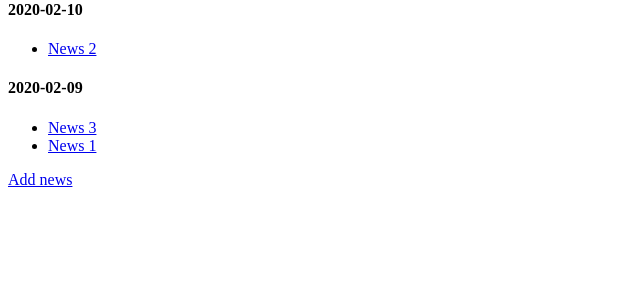
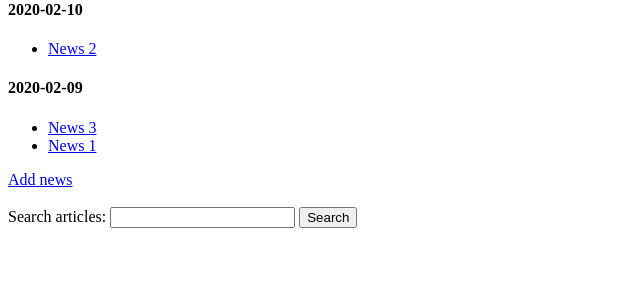
Before and after one commit to valenciarichards/hypernews-portal, a Django app: page /news/ in a window 1280 px wide. Shown: the part 146-446 px from the top of the page, without its empty margins (0-640 px from the left). Run offline with Django 3.2, Linux system fonts and the light colour scheme.

Commit message:
Redirect home page to main news page and add search functionality

```diff
--- a/HyperNews Portal/task/news/templates/news/index.html
+++ b/HyperNews Portal/task/news/templates/news/index.html
@@ -20,6 +20,13 @@
 			</ul>
 		{% endfor %}
 		<a target="_blank" href="/news/create/">Add news</a>
+		<br><br>
+		<form action="/news/" method="get">
+			{% csrf_token %}
+			<label for="q">Search articles: </label>
+			<input name="q" id="q" type="search">
+			<button type="submit">Search</button>
+		</form>
 	{% endblock content %}
 </body>
 </html>
--- a/HyperNews Portal/task/news/views.py
+++ b/HyperNews Portal/task/news/views.py
@@ -15,7 +15,7 @@ def get_news_data():
 # Create a view for the home page.
 class HomePageView(View):
     def get(self, request):
-        return HttpResponse("<h1>Coming soon</h1>")
+        return redirect("/news/")
 
 
 # Create a view for the news main page.
@@ -24,6 +24,13 @@ class NewsMainView(View):
         news = get_news_data()
         # Sort the news articles by date, newest first.
         sorted_news = sorted(news, key=lambda x: x["created"], reverse=True)
+        # Filter only articles whose titles match the search term, if applicable
+        try:
+            q = request.GET.get("q")
+            if q:
+                sorted_news = [article for article in sorted_news if q.lower() in article["title"].lower()]
+        except KeyError:
+            pass
         return render(request, "news/index.html", context={"sorted_news": sorted_news})
 
 
@@ -46,7 +53,7 @@ class CreateNewsView(View):
     def get(self, request):
         return render(request, "news/create.html")
 
-    def post(self, request, *args, **kwargs):
+    def post(self, request):
         news = get_news_data()
         title = request.POST.get("title")
         text = request.POST.get("text")
```
